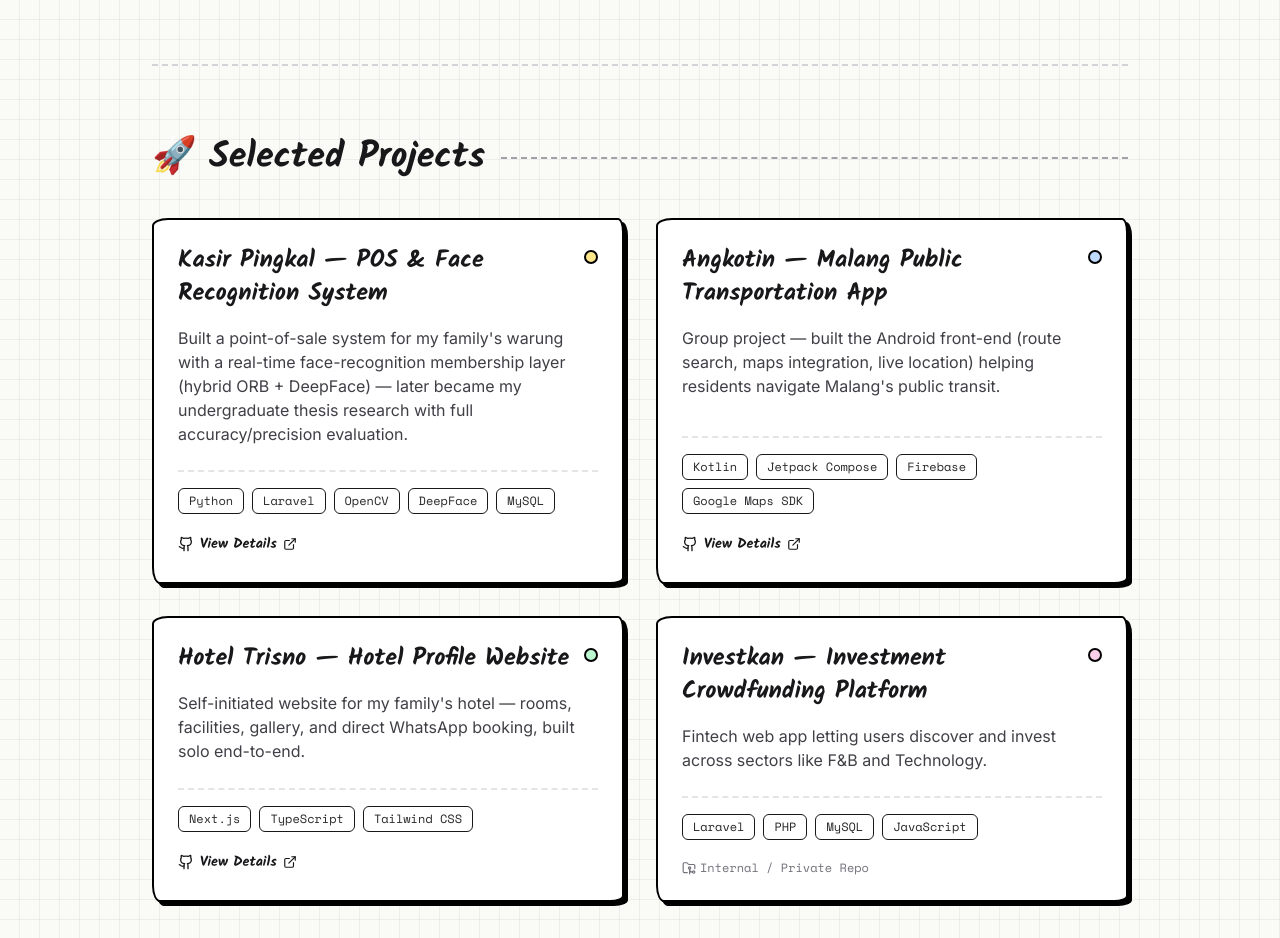
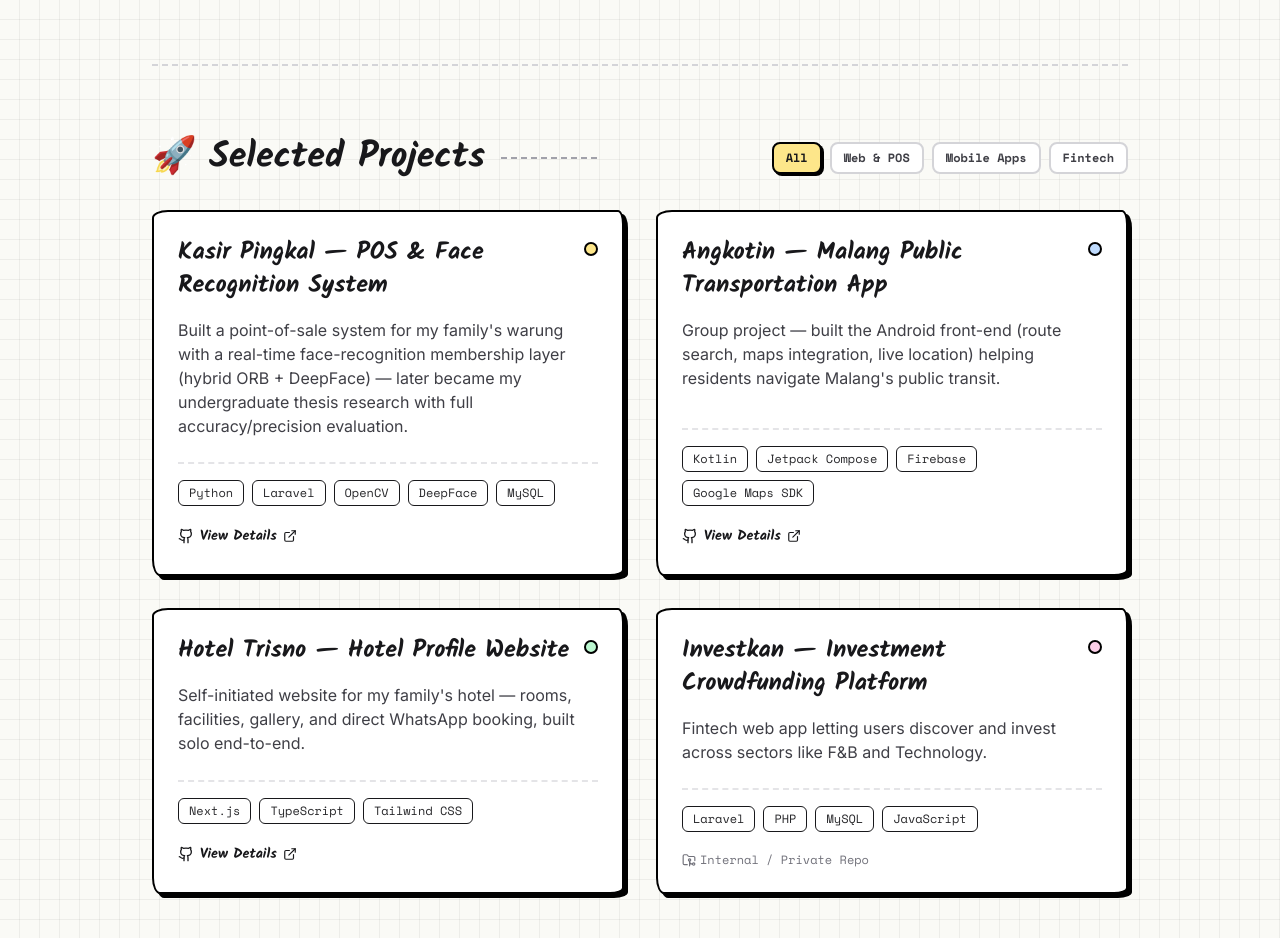
Before and after one commit to bayuaaar12/Porto_v3, a Next.js app: page / in a window 1280 px wide. Shown: the part 1280-2218 px from the top of the page. Built offline with nearby package versions, Linux system fonts and the light colour scheme.

Commit message:
feat: add interactive category filtering tabs to Projects section

```diff
--- a/src/components/ProjectsSection.tsx
+++ b/src/components/ProjectsSection.tsx
@@ -1,12 +1,13 @@
 "use client";
 
-import React from "react";
-import { motion } from "framer-motion";
-import { ExternalLink, Github, FolderGit2 } from "lucide-react";
+import React, { useState } from "react";
+import { motion, AnimatePresence } from "framer-motion";
+import { ExternalLink, Github, FolderGit2, Filter } from "lucide-react";
 
 interface Project {
   title: string;
   description: string;
+  category: "Web & POS" | "Mobile Apps" | "Fintech";
   tags: string[];
   githubUrl?: string;
   badgeColor: string;
@@ -17,6 +18,7 @@
     title: "Kasir Pingkal — POS & Face Recognition System",
     description:
       "Built a point-of-sale system for my family's warung with a real-time face-recognition membership layer (hybrid ORB + DeepFace) — later became my undergraduate thesis research with full accuracy/precision evaluation.",
+    category: "Web & POS",
     tags: ["Python", "Laravel", "OpenCV", "DeepFace", "MySQL"],
     githubUrl: "https://github.com/bayuaaar12/Kasir-Pingkal",
     badgeColor: "bg-[#FDE68A] dark:bg-amber-400",
@@ -25,6 +27,7 @@
     title: "Angkotin — Malang Public Transportation App",
     description:
       "Group project — built the Android front-end (route search, maps integration, live location) helping residents navigate Malang's public transit.",
+    category: "Mobile Apps",
     tags: ["Kotlin", "Jetpack Compose", "Firebase", "Google Maps SDK"],
     githubUrl: "https://github.com/bayuaaar12/Angkotin-Malang-Public-Transportation-App-",
     badgeColor: "bg-[#BFDBFE] dark:bg-blue-400",
@@ -33,6 +36,7 @@
     title: "Hotel Trisno — Hotel Profile Website",
     description:
       "Self-initiated website for my family's hotel — rooms, facilities, gallery, and direct WhatsApp booking, built solo end-to-end.",
+    category: "Web & POS",
     tags: ["Next.js", "TypeScript", "Tailwind CSS"],
     githubUrl: "https://github.com/bayuaaar12/WebHotel",
     badgeColor: "bg-[#BBF7D0] dark:bg-emerald-400",
@@ -41,33 +45,64 @@
     title: "Investkan — Investment Crowdfunding Platform",
     description:
       "Fintech web app letting users discover and invest across sectors like F&B and Technology.",
+    category: "Fintech",
     tags: ["Laravel", "PHP", "MySQL", "JavaScript"],
     badgeColor: "bg-[#FBCFE8] dark:bg-pink-400",
   },
 ];
 
+const categories = ["All", "Web & POS", "Mobile Apps", "Fintech"] as const;
+
 export default function ProjectsSection() {
+  const [activeFilter, setActiveFilter] = useState<string>("All");
+
+  const filteredProjects =
+    activeFilter === "All"
+      ? projects
+      : projects.filter((p) => p.category === activeFilter);
+
   return (
     <section id="work" className="py-14 relative">
       <div className="max-w-5xl mx-auto px-4 sm:px-6">
         {/* Section Title */}
-        <div className="flex items-center gap-4 mb-10">
+        <div className="flex flex-col sm:flex-row sm:items-center justify-between gap-4 mb-8">
+          <div className="flex items-center gap-4">
             <h2 className="font-heading text-3xl sm:text-4xl font-extrabold text-zinc-900 dark:text-zinc-100 flex items-center gap-3 shrink-0">
               <span>🚀</span>
               <span>Selected Projects</span>
             </h2>
-          <div className="flex-1 border-t-2 border-dashed border-zinc-400 dark:border-zinc-600"></div>
+            <div className="hidden md:block w-24 border-t-2 border-dashed border-zinc-400 dark:border-zinc-600"></div>
+          </div>
+
+          {/* Filter Pills */}
+          <div className="flex items-center gap-2 flex-wrap">
+            {categories.map((cat) => (
+              <button
+                key={cat}
+                onClick={() => setActiveFilter(cat)}
+                className={`px-3 py-1.5 rounded-lg text-xs font-mono font-bold border-2 transition-all cursor-pointer ${
+                  activeFilter === cat
+                    ? "bg-[#FDE68A] dark:bg-amber-400 text-zinc-900 border-black shadow-[2px_2px_0px_0px_#000]"
+                    : "bg-white dark:bg-zinc-900 text-zinc-700 dark:text-zinc-300 border-zinc-300 dark:border-zinc-700 hover:border-black dark:hover:border-white"
+                }`}
+              >
+                {cat}
+              </button>
+            ))}
+          </div>
         </div>
 
         {/* 2-Column Grid */}
         <div className="grid grid-cols-1 md:grid-cols-2 gap-8">
-          {projects.map((project, index) => (
+          <AnimatePresence mode="popLayout">
+            {filteredProjects.map((project, index) => (
               <motion.div
-              key={index}
-              initial={{ opacity: 0, y: 25 }}
-              whileInView={{ opacity: 1, y: 0 }}
-              viewport={{ once: true }}
-              transition={{ duration: 0.4, delay: index * 0.1 }}
+                key={project.title}
+                layout
+                initial={{ opacity: 0, scale: 0.95 }}
+                animate={{ opacity: 1, scale: 1 }}
+                exit={{ opacity: 0, scale: 0.95 }}
+                transition={{ duration: 0.3, delay: index * 0.05 }}
                 className="doodle-card p-6 bg-white dark:bg-[#1E1E22] flex flex-col justify-between relative group"
               >
                 <div className="space-y-4">
@@ -124,6 +159,7 @@
                 </div>
               </motion.div>
             ))}
+          </AnimatePresence>
         </div>
       </div>
     </section>
```
Lines whose indentation alone changed are shown as unchanged.
